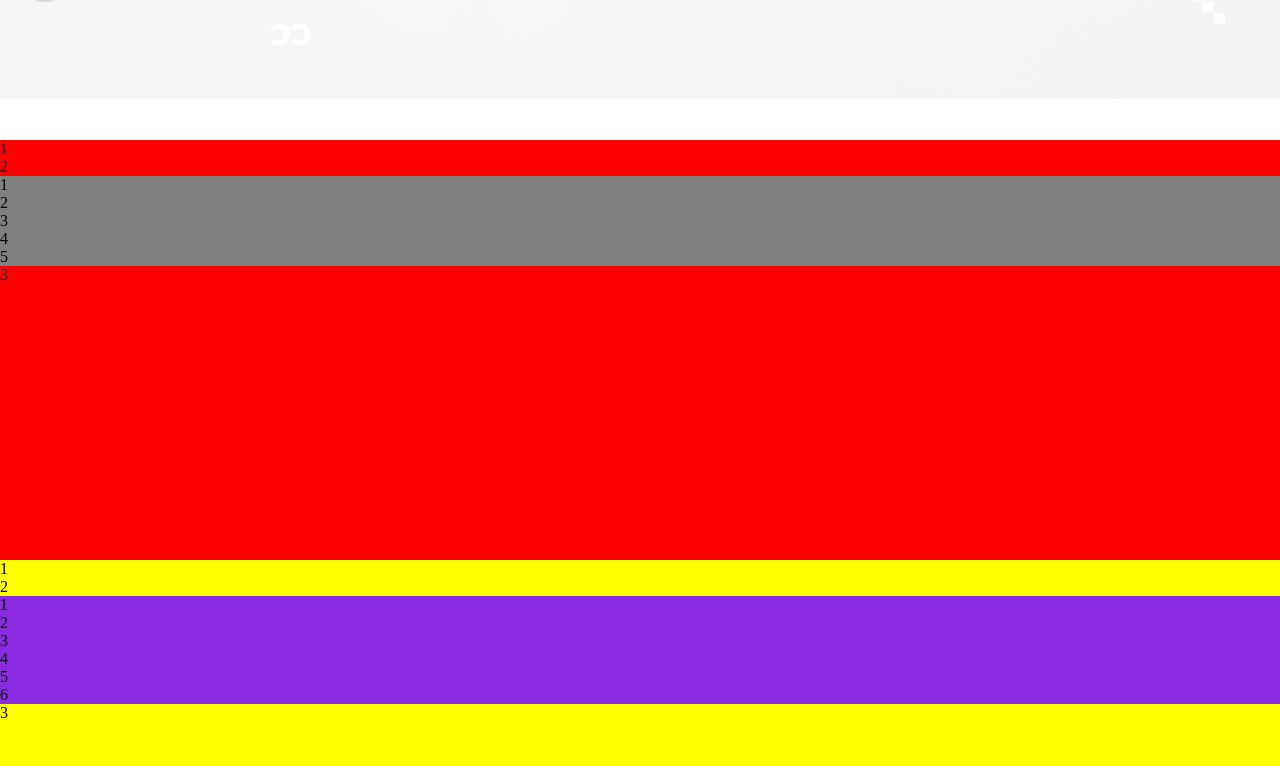
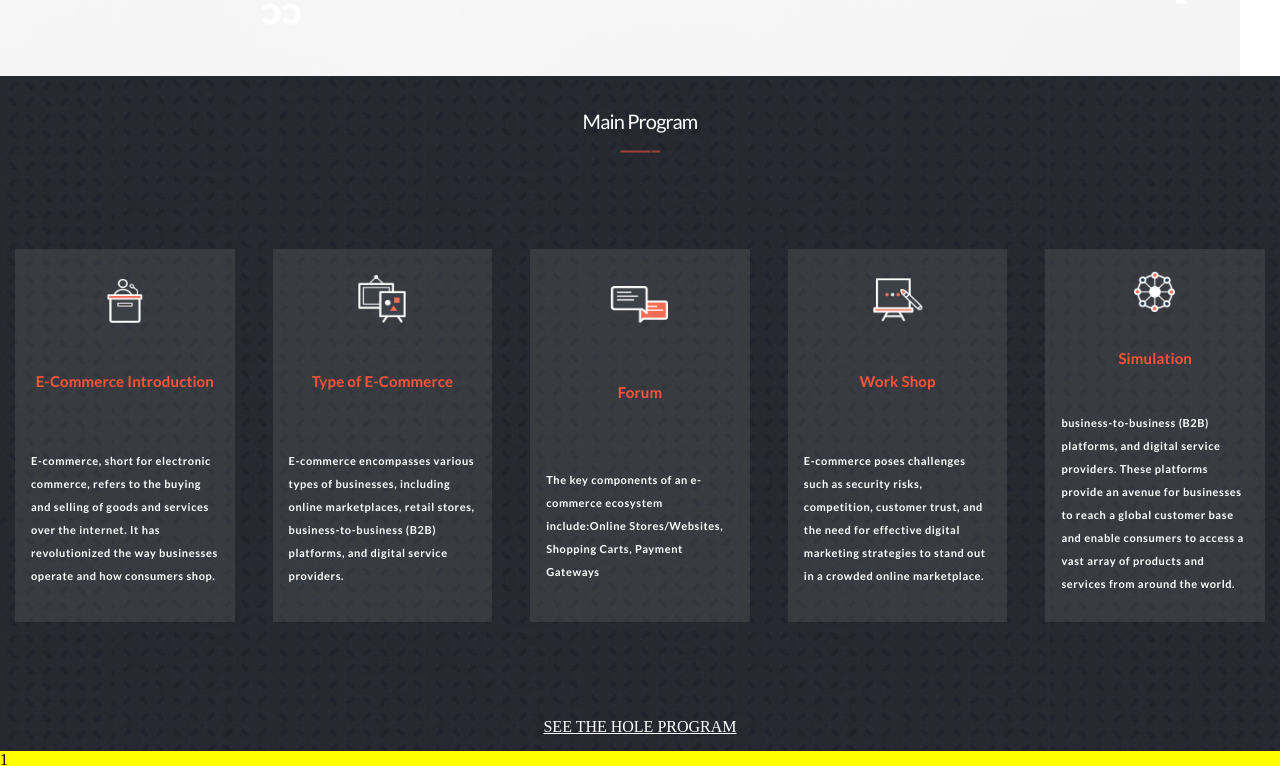
Before and after one commit to jovasal/Capstone, a plain HTML site: page Index.html in a window 1280 px wide. Shown: the part 972-1738 px from the top of the page. Drawn offline with Linux system fonts and the light colour scheme.

Commit message:
Main Program
Main Program Complee

```diff
--- a/Index.html
+++ b/Index.html
@@ -84,17 +84,40 @@
                     </div>
                 </div>
             </div>
-            <div class="flex2">
-                <div>1</div>
-                <div>2</div>
-                <div class="flex221">
-                    <div>1</div>
-                    <div>2</div>
-                    <div>3</div>
-                    <div>4</div>
-                    <div>5</div>
+            <div class="MainProgram">
+                <div>
+                    <div class="MainProgramTitle">
+                        <div class="MainProgramT">Main Program</div>
+                        <div class="RedLine"></div>
                 </div>
-                <div>3</div>
+                <div class="ProgramContainer">
+                    <div class="program">
+                        <img class="programimage" src="./images/program_icon_01 1.png" alt="program feature icon"/>
+                        <h2 class="programheader">E-Commerce Introduction</h2>
+                        <p class="programdescription">E-commerce, short for electronic commerce, refers to the buying and selling of goods and services over the internet. It has revolutionized the way businesses operate and how consumers shop.</p>
+                    </div>
+                    <div class="program">
+                        <img class="programimage" src="./images/program_icon_02 1.png" alt="program feature icon"/>
+                        <h2 class="programheader">Type of E-Commerce</h2>
+                        <p class="programdescription">E-commerce encompasses various types of businesses, including online marketplaces, retail stores, business-to-business (B2B) platforms, and digital service providers.</p>
+                    </div>
+                    <div class="program">
+                        <img class="programimage" src="./images/program_icon_03 1.png" alt="program feature icon"/>
+                        <h2 class="programheader">Forum</h2>
+                        <p class="programdescription">The key components of an e-commerce ecosystem include:Online Stores/Websites, Shopping Carts, Payment Gateways</p>
+                    </div>
+                    <div class="program">
+                        <img class="programimage" src="./images/program_icon_04 1.png" alt="program feature icon"/>
+                        <h2 class="programheader">Work Shop</h2>
+                        <p class="programdescription">E-commerce poses challenges such as security risks, competition, customer trust, and the need for effective digital marketing strategies to stand out in a crowded online marketplace.</p>
+                    </div>
+                    <div class="program">
+                        <img class="programimage" src="./images/program_icon_05 1.png" alt="program feature icon"/>
+                        <h2 class="programheader">Simulation</h2>
+                        <p class="programdescription">business-to-business (B2B) platforms, and digital service providers. These platforms provide an avenue for businesses to reach a global customer base and enable consumers to access a vast array of products and services from around the world.</p>
+                    </div>
+                </div>
+                <a class="LinkProgram" href="#">SEE THE HOLE PROGRAM</a>
             </div>
             <div class="flex3">
                 <div>1</div>
--- a/style.css
+++ b/style.css
@@ -167,16 +167,89 @@
   margin-top: 15px;
 }
 
-.flex2 {
+/*------- Main Program ------*/
+
+.MainProgram {
   display: flex;
   flex-direction: column;
-  background-color: red;
+  background-image: url(images/feature_background.jpg);
+ /* background-position: 0 1px;*/
+ /* background-size: contain;*/
+ /* background-repeat: no-repeat;*/
+ /* width: auto;*/
 }
 
-.flex221 {
+.MainProgramTitle {
   display: flex;
   flex-direction: column;
-  background-color: grey;
+  justify-content: center;
+  align-items: center;
+}
+
+.MainProgramT {
+  color: #fff;
+  font-size: 20px;
+  font-family: 'Lato', sans-serif;
+  font-style: normal;
+  font-weight: 400;
+  line-height: 28px;
+  letter-spacing: -0.8px;
+  margin-top: 30.5px;
+}
+
+.RedLine {
+  background-image: url(./images/title_underlineredline.png);
+  margin-top: 15px;
+  width: 40PX;
+  height: 3px;
+
+}
+
+.ProgramContainer {
+  display: grid;
+  padding: 6rem 0;
+  grid-template-columns: 1fr;
+  row-gap: 1rem;
+}
+
+.program {
+  display: grid;
+  grid-template-columns: 1fr 3fr 4fr;
+  column-gap: 0.5rem;
+  align-items: center;
+  justify-content: center;
+  padding: 1rem;
+  margin: 0px 15px 0px 15px;
+  background-color: #9696962a;
+}
+
+.programheader {
+  font-size: 15px;
+  font-family: 'Lato', sans-serif;
+  font-style: normal;
+  font-weight: 700;
+  line-height: 25px;
+  letter-spacing: 0.15px;
+  color: #ff5438;
+}
+
+.programdescription {
+  font-size: 11px;
+  font-family: 'Lato', sans-serif;
+  font-style: normal;
+  font-weight: 700;
+  line-height: 23px;
+  letter-spacing: 0.6px;
+  color: #fff;
+}
+
+.LinkProgram {
+  display: flex;
+  justify-content: center;
+  font-size: 1rem;
+  text-decoration: underline;
+  padding-bottom: 15px;
+  color: #fff;
 }
 
 .flex3 {
@@ -335,4 +408,22 @@
       background: white;
     }
 
+    /*----- Main Program ----*/
+
+    .MainProgram {
+      width: 100%;
     }
+
+    .ProgramContainer {
+      grid-template-columns: 1fr 1fr 1fr 1fr 1fr;
+      column-gap: 0.5rem;
+    }
+
+    .program {
+      grid-template-columns: 1fr;
+      row-gap: 1rem;
+      justify-items: center;
+      padding: 1rem;
+    }
+
+}
```
Also changed, not shown: images/program_icon_01 1.png (added), images/program_icon_02 1.png (added), images/program_icon_03 1.png (added), images/program_icon_04 1.png (added), images/program_icon_05 1.png (added), images/title_underlineredline.png (added). Lines whose indentation alone changed are shown as unchanged.
